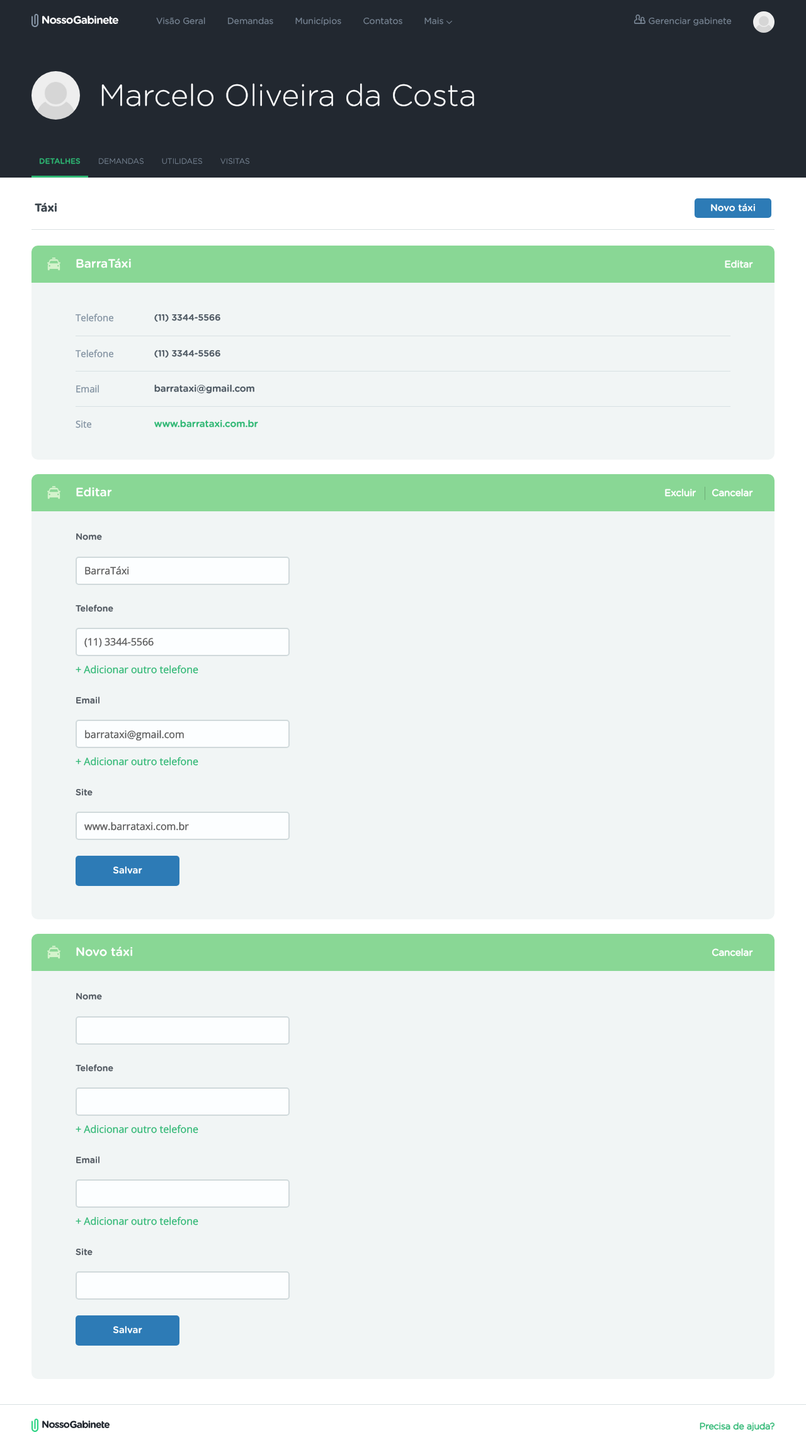
After one commit to mateusmoura/gabtech, a PHP site: page /view-editar-novo.php in a window 1280 px wide. The commit adds this page. Shown: the whole page at 63% size. Run offline with PHP 8.4, Linux system fonts and the light colour scheme.

Commit message:
development status when user add or edit the panel.

```diff
--- a/css/less/components/site-block__panel.less
+++ b/css/less/components/site-block__panel.less
@@ -22,6 +22,10 @@ ________________________________________________________________________________
 			font-size: 15px;
 			padding-top: 0;
 			padding-bottom: 0;
+
+			& + a {
+				border-left: solid 1px #6eac76;
+			}
 
 			&:hover {
 				color: @cor-branco;
@@ -68,7 +72,9 @@ ________________________________________________________________________________
 
 		.block__list {
 			dt {
-				width: 12%;
+				.desktop({
+					width: 12%;
+				});
 			}
 
 			dl {
@@ -76,12 +82,37 @@ ________________________________________________________________________________
 			}
 
 			dd {
-				padding-left: 12%;
+				.desktop({
+					padding-left: 12%;
+				});
 
 				&:last-child {
 					border-bottom: 0;
 				}
 			}
 		}
+
+		form {
+			.row {
+				margin-bottom: 25px;
+			}
+
+			label {
+				color: #515860;
+				font-family: @font-family-gotham-medium;
+				font-size: 14px;
+				margin-bottom: 17px;
+			}
+
+			a {
+				display: inline-block;
+				margin-top: 10px;
+			}
+
+			button {
+				font-family: @font-family-gotham-medium;
+				font-size: 15px;
+			}
+		}
 	}
 }
--- /dev/null
+++ b/view-editar-novo.php
@@ -0,0 +1,185 @@
+<?php include("inc/header.php"); ?>
+
+			<main role="main" class="page__view">
+				<div class="page__header">
+					<div class="page__title">
+						<div class="center">
+							<div class="row">
+								<div class="col-10 col-m-9">
+									<a href="#this" class="block__menu--avatar">
+										<img src="img/fke/user-avatar.png">
+									</a>
+									<h2>Marcelo Oliveira da Costa</h2>
+								</div>
+							</div>
+						</div>
+					</div>
+
+					<div class="center">
+						<div class="page__menu">
+							<a href="#" class="page__menu--item page__menu--item-active">Detalhes</a>
+							<a href="#" class="page__menu--item">Demandas</a>
+							<a href="#" class="page__menu--item">Utilidaes</a>
+							<a href="#" class="page__menu--item">Visitas</a>
+						</div>
+					</div>
+				</div>
+
+				<div class="page__content">
+					<div class="center">
+						<div class="block__view">
+							<div class="row">
+								<div class="col-12">
+									<div class="block__view--title borderline">
+										<div class="col-7 col-m-5">
+											<h3>Táxi</h3>
+										</div>
+
+										<div class="col-5 col-m-7 align-right">
+											<a href="#this" class="btn btn-blue btn-sm">Novo táxi</a>
+										</div>
+									</div>
+
+									<div class="block__panel">
+										<div class="block__panel--heading">
+											<div class="col-8">
+												<h4 class="block__panel--title"><i class="icon icon-car"></i> BarraTáxi</h4>
+											</div>
+
+											<div class="col-4 align-right">
+												<a href="#this" class="btn btn-link">Editar</a>
+											</div>
+										</div>
+
+										<div class="block__panel--body">
+											<div class="block__list">
+												<dl>
+													<dt>Telefone</dt>
+													<dd><a href="tel:+551133445566" class="block__number">(11) 3344-5566 <i class="icon icon-phone"></i></a></dd>
+													<dt>Telefone</dt>
+													<dd><a href="tel:+551133445566" class="block__number">(11) 3344-5566 <i class="icon icon-phone"></i></a></dd>
+													<dt>Email</dt>
+													<dd>barrataxi@gmail.com</dd>
+													<dt>Site</dt>
+													<dd><a href="#this">www.barrataxi.com.br</a></dd>
+												</dl>
+											</div>
+										</div>
+									</div>
+
+									<br>
+
+									<div class="block__panel">
+										<div class="block__panel--heading">
+											<div class="col-4">
+												<h4 class="block__panel--title"><i class="icon icon-car"></i> Editar</h4>
+											</div>
+
+											<div class="col-8 align-right">
+												<a href="#this" class="btn btn-link">Excluir</a>
+												<a href="#this" class="btn btn-link">Cancelar</a>
+											</div>
+										</div>
+
+										<div class="block__panel--body">
+											<form action="" method="POST">
+												<div class="row">
+													<div class="col-12 col-m-4">
+														<label>Nome</label>
+														<input type="text" class="form-style" value="BarraTáxi">
+													</div>
+												</div>
+
+												<div class="row">
+													<div class="col-12 col-m-4">
+														<label>Telefone</label>
+														<input type="text" class="form-style" value="(11) 3344-5566">
+														<a href="#this">+ Adicionar outro telefone</a>
+													</div>
+												</div>
+
+												<div class="row">
+													<div class="col-12 col-m-4">
+														<label>Email</label>
+														<input type="text" class="form-style" value="barrataxi@gmail.com">
+														<a href="#this">+ Adicionar outro telefone</a>
+													</div>
+												</div>
+
+												<div class="row">
+													<div class="col-12 col-m-4">
+														<label>Site</label>
+														<input type="text" class="form-style" value="www.barrataxi.com.br">
+													</div>
+												</div>
+
+												<div class="row">
+													<div class="col-12 col-m-2">
+														<button type="submit" class="btn btn-blue btn-full">Salvar</button>
+													</div>
+												</div>
+											</form>
+										</div>
+									</div>
+
+									<br>
+
+									<div class="block__panel">
+										<div class="block__panel--heading">
+											<div class="col-8">
+												<h4 class="block__panel--title"><i class="icon icon-car"></i> Novo táxi</h4>
+											</div>
+
+											<div class="col-4 align-right">
+												<a href="#this" class="btn btn-link">Cancelar</a>
+											</div>
+										</div>
+
+										<div class="block__panel--body">
+											<form action="" method="POST">
+												<div class="row">
+													<div class="col-12 col-m-4">
+														<label>Nome</label>
+														<input type="text" class="form-style">
+													</div>
+												</div>
+
+												<div class="row">
+													<div class="col-12 col-m-4">
+														<label>Telefone</label>
+														<input type="text" class="form-style">
+														<a href="#this">+ Adicionar outro telefone</a>
+													</div>
+												</div>
+
+												<div class="row">
+													<div class="col-12 col-m-4">
+														<label>Email</label>
+														<input type="text" class="form-style">
+														<a href="#this">+ Adicionar outro telefone</a>
+													</div>
+												</div>
+
+												<div class="row">
+													<div class="col-12 col-m-4">
+														<label>Site</label>
+														<input type="text" class="form-style">
+													</div>
+												</div>
+
+												<div class="row">
+													<div class="col-12 col-m-2">
+														<button type="submit" class="btn btn-blue btn-full">Salvar</button>
+													</div>
+												</div>
+											</form>
+										</div>
+									</div>
+								</div>
+							</div>
+						</div>
+					</div>
+				</div>
+			</main>
+
+<?php include("inc/footer.php"); ?>
```
Also changed, not shown: css/base.css, 1 other file.
